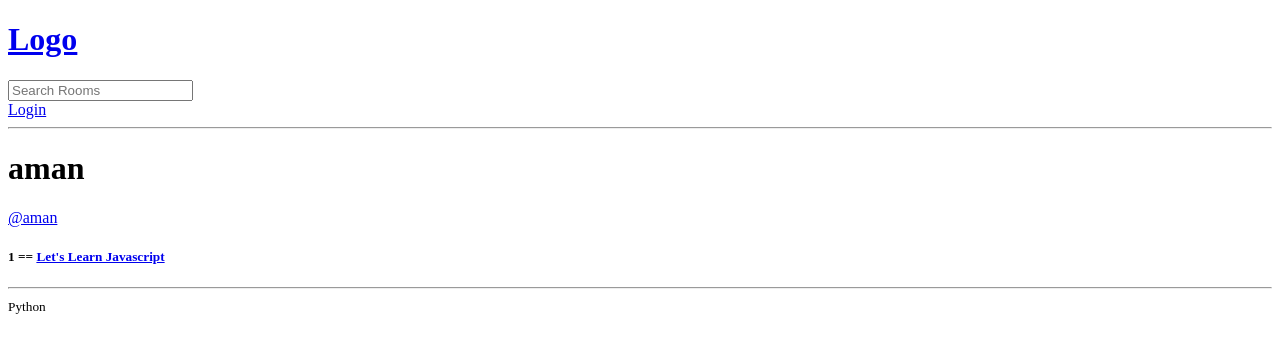
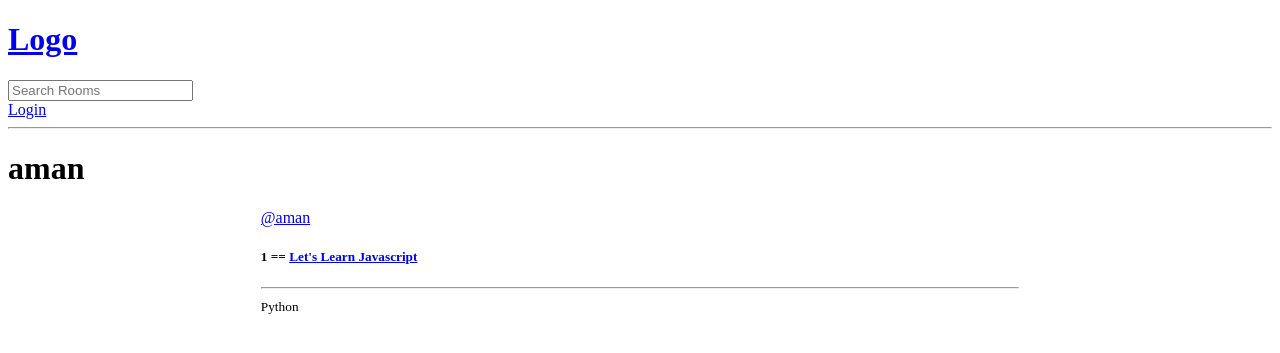
Before and after one commit to Manuel-heav/django_course, a Django app: page /profile/2/ in a window 1280 px wide. Shown: the top 353 px of the page. Run offline with Django 4.2, Linux system fonts and the light colour scheme; data comes from the database, SQL or seed files in the repository.

Commit message:
working on profle page

```diff
--- a/studybud/base/templates/base/profile.html
+++ b/studybud/base/templates/base/profile.html
@@ -1,4 +1,11 @@
 {%extends 'main.html'%} {% block content%}
+
+<style>
+  .profile-container {
+    display: grid;
+    grid-template-columns: 1fr 3fr 1fr;
+  }
+</style>
 <h1>{{user.username}}</h1>
 
 <div class="profile-container">
--- a/studybud/base/views.py
+++ b/studybud/base/views.py
@@ -97,7 +97,8 @@ def room(request,pk):
 def userProfile(request,pk):
      user = User.objects.get(id=pk)
      rooms = user.room_set.all()
-     context = {'user': user, 'rooms':rooms}
+     room_message = user.message_set.all()
+     context = {'user': user, 'rooms':rooms, 'room_message': room_message}
      return render(request, 'base/profile.html', context)
 
 
```
